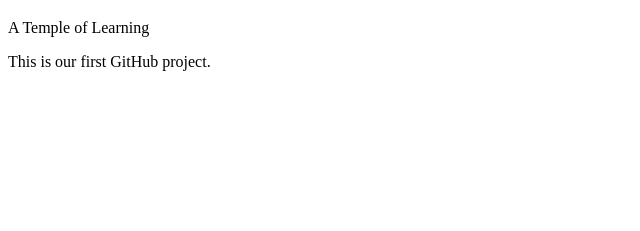
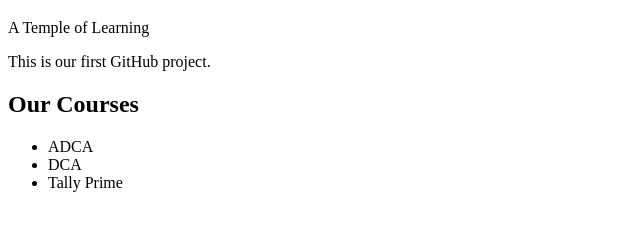
Before and after one commit to SAIRAMICSS/icss-demo-website, a plain HTML site: page index.html in a window 1280 px wide. Shown: the part 61-292 px from the top of the page, without its empty margins (0-640 px from the left). Drawn offline with Linux system fonts and the light colour scheme.

Commit message:
Add ICSS course list
Added a section listing courses offered by ICSS.

```diff
--- a/index.html
+++ b/index.html
@@ -8,5 +8,11 @@
     <h1>Welcome to ICSS Computer Centre</h1>
     <p>A Temple of Learning</p>
     <p>This is our first GitHub project.</p>
+    <h2> Our Courses</h2>
+    <ul>
+        <li> ADCA</li>
+        <li>DCA</li>
+        <li>Tally Prime</li>
+    </ul>
 </body>
 </html>
```
